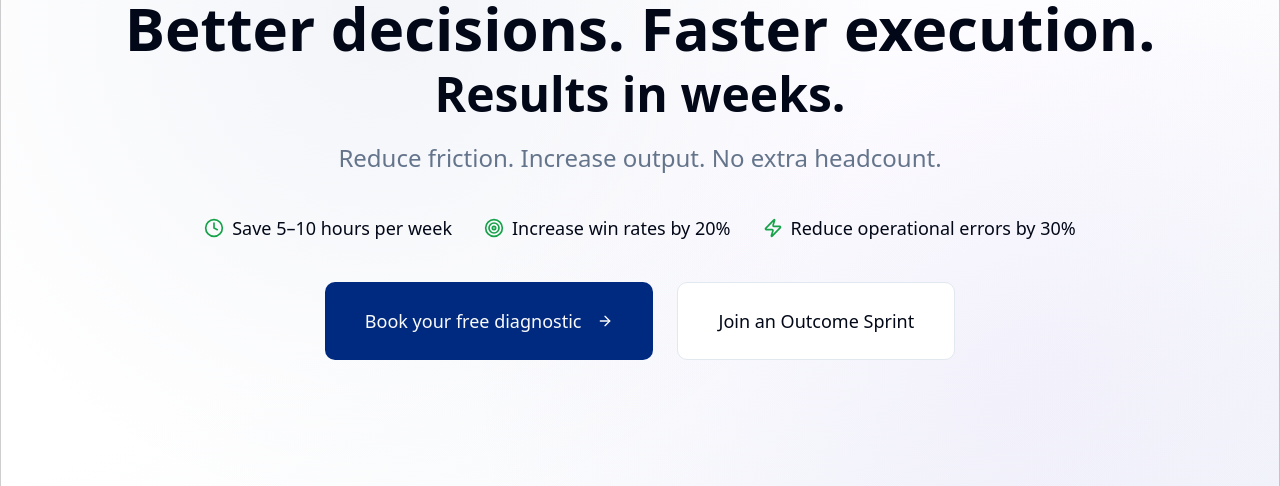
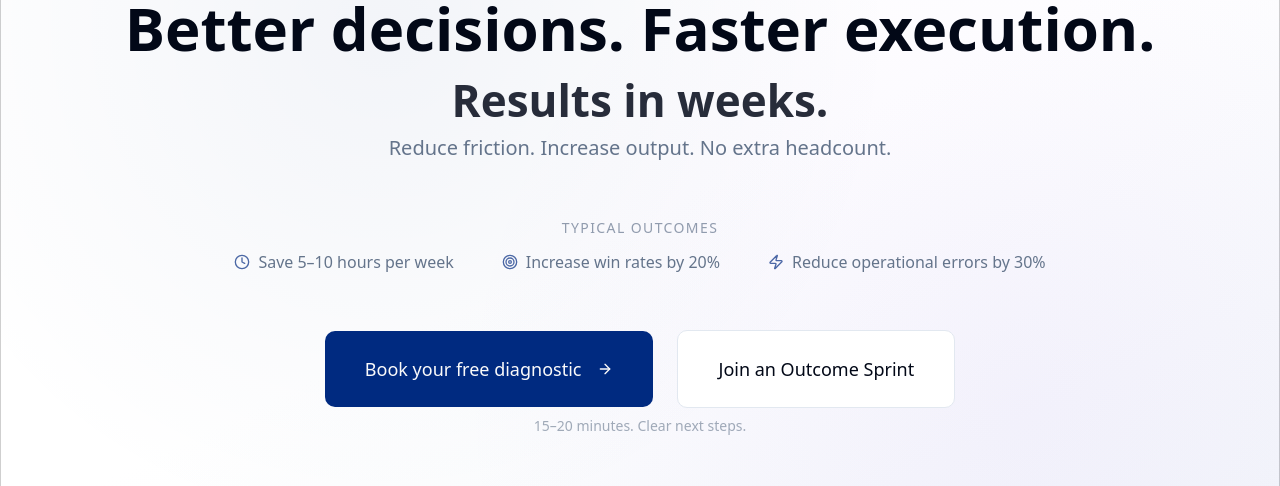
Before and after one commit to segunosu/teamsmiths-ai-deputees, a React (Vite) app: page / in a window 1280 px wide. Shown: the part 247-733 px from the top of the page. Built offline with nearby package versions, Linux system fonts and the light colour scheme; no server answers; the database is empty.

Commit message:
Reworked hero and CTAs
Co-authored-by: segunosu <12186898+segunosu@users.noreply.github.com>

```diff
--- a/src/pages/Home.tsx
+++ b/src/pages/Home.tsx
@@ -77,33 +77,37 @@ const Home = () => {
 
           <div className="max-w-7xl mx-auto relative">
             <div className="text-center">
-              <h1 className="text-3xl sm:text-5xl lg:text-6xl font-bold text-foreground mb-2 sm:mb-3 leading-[1.15]">
+              <h1 className="text-3xl sm:text-5xl lg:text-6xl font-extrabold text-foreground mb-4 sm:mb-6 leading-[1.15]">
                 Better decisions. Faster execution.
               </h1>
-              <h2 className="text-2xl sm:text-4xl lg:text-5xl font-bold text-foreground mb-4 sm:mb-6 leading-[1.15]">
+              <h2 className="text-xl sm:text-3xl lg:text-[2.75rem] font-semibold text-foreground/85 mb-3 sm:mb-4 leading-[1.2]">
                 Results in weeks.
               </h2>
-              <p className="text-base sm:text-xl lg:text-2xl text-muted-foreground font-medium mb-8 sm:mb-10 max-w-4xl mx-auto leading-relaxed px-2">
+              <p className="text-base sm:text-lg lg:text-xl text-muted-foreground font-normal mb-10 sm:mb-14 max-w-3xl mx-auto leading-relaxed px-2">
                 Reduce friction. Increase output. No extra headcount.
               </p>
 
-              {/* Outcome-driven metrics */}
-              <div className="flex flex-col sm:flex-row gap-4 sm:gap-8 justify-center items-center mb-8 sm:mb-10 text-base sm:text-lg">
-                <div className="flex items-center gap-2">
-                  <Clock className="h-5 w-5 text-success" />
-                  <span className="font-medium">Save 5–10 hours per week</span>
+              {/* Proof points */}
+              <p className="text-xs sm:text-sm uppercase tracking-widest text-muted-foreground/70 font-medium mb-3">
+                Typical outcomes
+              </p>
+              <div className="flex flex-col sm:flex-row gap-6 sm:gap-12 justify-center items-center mb-12 sm:mb-14 text-sm sm:text-base">
+                <div className="flex items-center gap-2 text-muted-foreground">
+                  <Clock className="h-4 w-4 text-primary/70" />
+                  <span>Save 5–10 hours per week</span>
                 </div>
-                <div className="flex items-center gap-2">
-                  <Target className="h-5 w-5 text-success" />
-                  <span className="font-medium">Increase win rates by 20%</span>
+                <div className="flex items-center gap-2 text-muted-foreground">
+                  <Target className="h-4 w-4 text-primary/70" />
+                  <span>Increase win rates by 20%</span>
                 </div>
-                <div className="flex items-center gap-2">
-                  <Zap className="h-5 w-5 text-success" />
-                  <span className="font-medium">Reduce operational errors by 30%</span>
+                <div className="flex items-center gap-2 text-muted-foreground">
+                  <Zap className="h-4 w-4 text-primary/70" />
+                  <span>Reduce operational errors by 30%</span>
                 </div>
               </div>
 
-              <div className="flex flex-col sm:flex-row gap-3 sm:gap-6 justify-center mb-6 sm:mb-8 max-w-md sm:max-w-none mx-auto">
+              {/* CTAs */}
+              <div className="flex flex-col sm:flex-row gap-3 sm:gap-6 justify-center items-center mb-2 max-w-md sm:max-w-none mx-auto">
                 <Button
                   asChild
                   size="lg"
@@ -125,6 +129,9 @@ const Home = () => {
                   </Link>
                 </Button>
               </div>
+              <p className="text-xs sm:text-sm text-muted-foreground/60 mt-2">
+                15–20 minutes. Clear next steps.
+              </p>
             </div>
           </div>
         </section>
```
